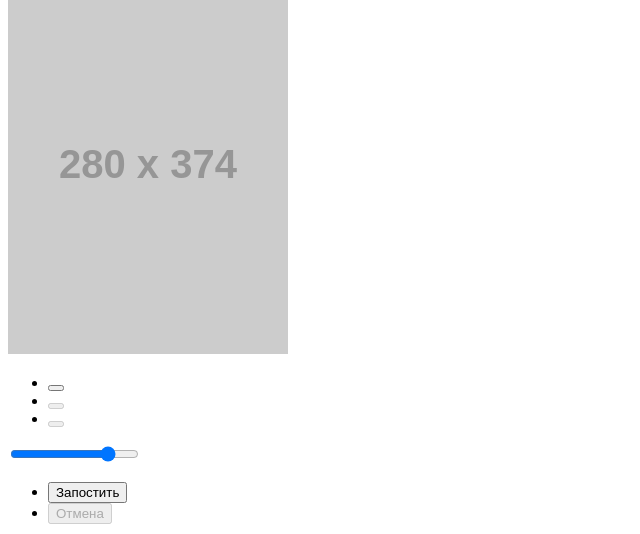
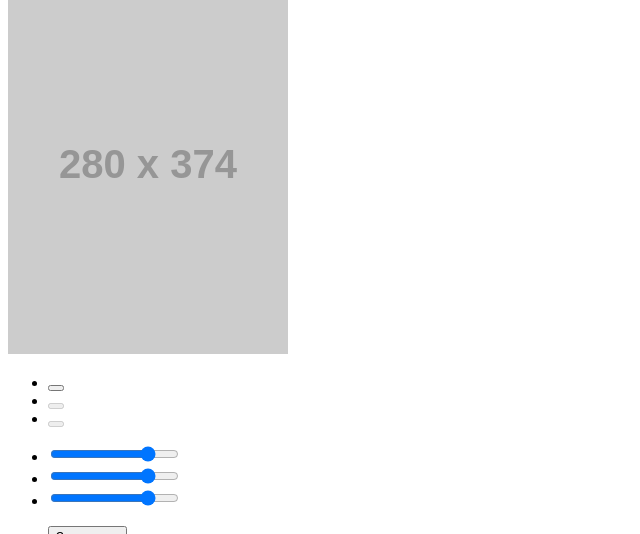
Before and after one commit to nadyayusova/1336871-pink-19, a website: page source/photo.html in a window 1280 px wide. Shown: the part 2489-3023 px from the top of the page, without its empty margins (0-640 px from the left). Drawn offline with Linux system fonts and the light colour scheme; placeholder pictures from the web are drawn by us.

Commit message:
Исправляет блок с фото пользователя - добавлена форма

```diff
--- a/source/photo.html
+++ b/source/photo.html
@@ -79,16 +79,28 @@
           <p class="user-photo__text">Выкладывайте все, что накопилось в телефоне!</p>
         </div>
         <img class="user-photo__photo" src="https://via.placeholder.com/280x374" width="280" height="374" alt="Фото пользователя для загрузки">
-        <ul class="user-photo__customize-list">
-          <li class="user-photo__customize-item"><button class="button user-photo__crop" type="button" name="button-crop" aria-label="Обрезать"></button></li>
-          <li class="user-photo__customize-item"><button class="button user-photo__fill" type="button" name="button-fill" aria-label="Залить" disabled></button></li>
-          <li class="user-photo__customize-item"><button class="button user-photo__contrast" type="button" name="button-contrast" aria-label="Контраст" disabled></button></li>
-        </ul>
-        <input type="range" min="0" max="100" step="1" value="80">
-        <ul class="user-photo__controls-list">
-          <li class="user-photo__controls-item"><button class="button user-photo__post" type="button" name="button-post">Запостить</button></li>
-          <li class="user-photo__controls-item"><button class="button user-photo__cancel" type="button" name="button-cancel" disabled>Отмена</button></li>
-        </ul>
+        <form action="https://echo.htmlacademy.ru/courses" method="post">
+          <ul class="user-photo__tools-list">
+            <li class="user-photo__tools-item"><button class="button user-photo__crop" type="button" name="button-crop" aria-label="Инструмент Обрезать"></button></li>
+            <li class="user-photo__tools-item"><button class="button user-photo__fill" type="button" name="button-fill" aria-label="Инструмент Залить" disabled></button></li>
+            <li class="user-photo__tools-item"><button class="button user-photo__contrast" type="button" name="button-contrast" aria-label="Инструмент Контраст" disabled></button></li>
+          </ul>
+          <ul class="user-photo__customize-list">
+            <li class="user-photo__customize-item customize-item--crop">
+              <input class="user-photo__range" type="range" name="range-crop" min="0" max="100" step="1" value="80" aria-label="Настройка обрезки">
+            </li>
+            <li class="user-photo__customize-item customize-item--fill"><!--display: none;-->
+              <input class="user-photo__range" type="range" name="range-fill" min="0" max="100" step="1" value="80" aria-label="Настройка заливки">
+            </li>
+            <li class="user-photo__customize-item customize-item--contrast"><!--display: none;-->
+              <input class="user-photo__range" type="range" name="range-contrast" min="0" max="100" step="1" value="80" aria-label="Настройка контраста">
+            </li>
+          </ul>
+          <ul class="user-photo__controls-list">
+            <li class="user-photo__controls-item"><button class="button user-photo__post" type="submit" name="button-post">Запостить</button></li>
+            <li class="user-photo__controls-item"><button class="button user-photo__cancel" type="button" name="button-cancel" disabled>Отмена</button></li>
+          </ul>
+        </form>
       </section>
     </main>
     <footer class="page-footer">
```
